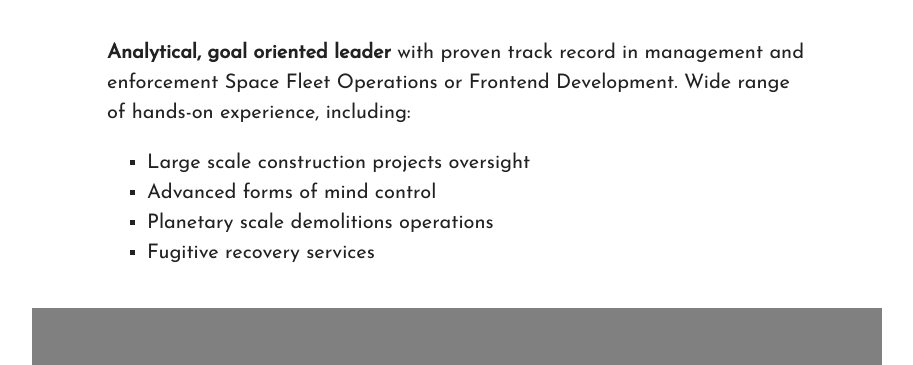
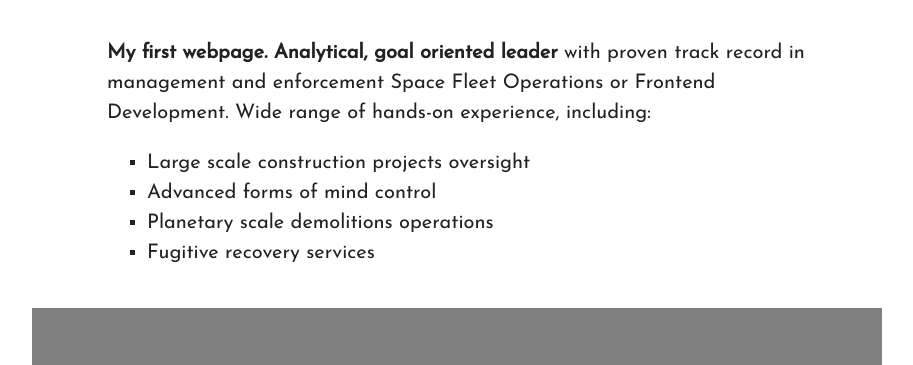
Before and after one commit to PMabud/PMabud.github.io, a plain HTML site: page index.html in a window 1280 px wide. Shown: the part 382-747 px from the top of the page, without its empty margins (183-1096 px from the left). Drawn offline with Linux system fonts and the light colour scheme.

Commit message:
add my first webpage

```diff
--- a/index.html
+++ b/index.html
@@ -26,6 +26,7 @@
 
   <div class="first">
     <div class="par"><strong>
+    My first webpage.
     Analytical, goal oriented leader</strong> with proven track record in management and
     enforcement Space Fleet Operations or Frontend Development. Wide range of
     hands-on experience, including:
```
